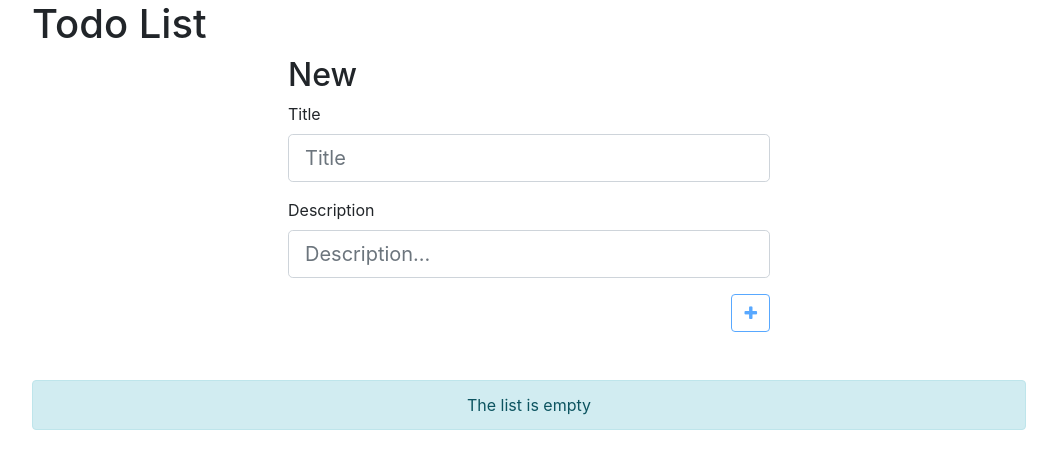
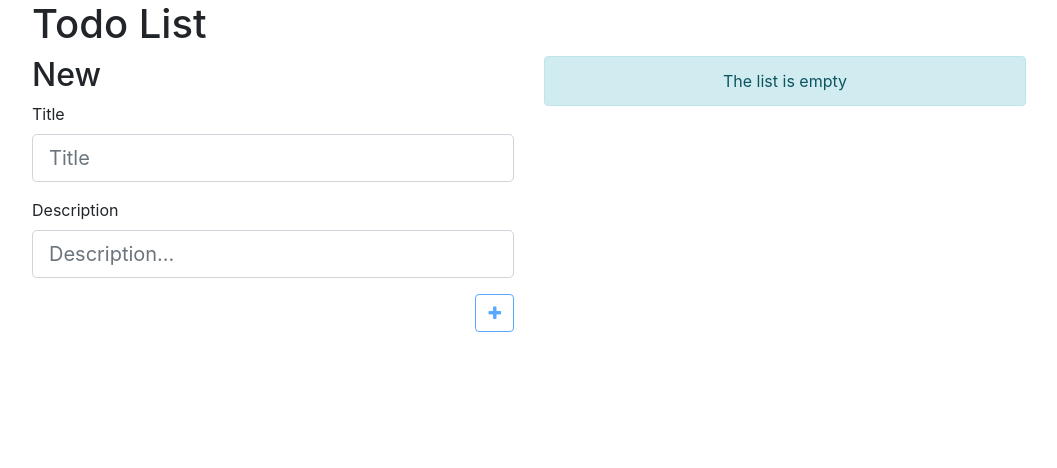
Before and after one commit to JacopoBonta/todolist, an Angular app: page / in a window 1280 px wide. Shown: the top 468 px of the page, without its empty margins (111-1168 px from the left). Built offline with nearby package versions, Linux system fonts and the light colour scheme; what angular2-fontawesome would draw is missing.

Commit message:
two-columns layout

```diff
--- a/src/app/list/list.component.html
+++ b/src/app/list/list.component.html
@@ -1,8 +1,10 @@
-<!-- new todo  -->
-<app-new-item (created)="updateList()"></app-new-item>
-<!-- todo list -->
-<div class="row mt-5">
-  <div class="col-lg-12">
+<div class="row">
+  <div class="col-sm-6">
+    <!-- new todo  -->
+    <app-new-item (created)="updateList()"></app-new-item>
+  </div>
+  <div class="col-sm-6">
+    <!-- todo list -->
     <div class="alert alert-info text-center" role="alert" *ngIf="list.length === 0">The list is empty</div>
     <ul class="list-group">
       <li class="list-group-item" *ngFor="let todo of list">
--- a/src/app/new-item/new-item.component.html
+++ b/src/app/new-item/new-item.component.html
@@ -1,5 +1,3 @@
-<div class="row">
-  <div class="col-sm-6 offset-sm-3">
 <h2 class="">New</h2>
 <form #itemForm="ngForm" id="itemForm" class="form-group" (ngSubmit)="createItem(itemForm)">
   <div class="form-group">
@@ -12,5 +10,3 @@
   </div>
   <button [disabled]="itemForm.invalid" form="itemForm" class="btn btn-outline-primary float-right"><i class="fa fa-plus"></i></button>
 </form>
-  </div>
-</div>
```
Lines whose indentation alone changed are shown as unchanged.
